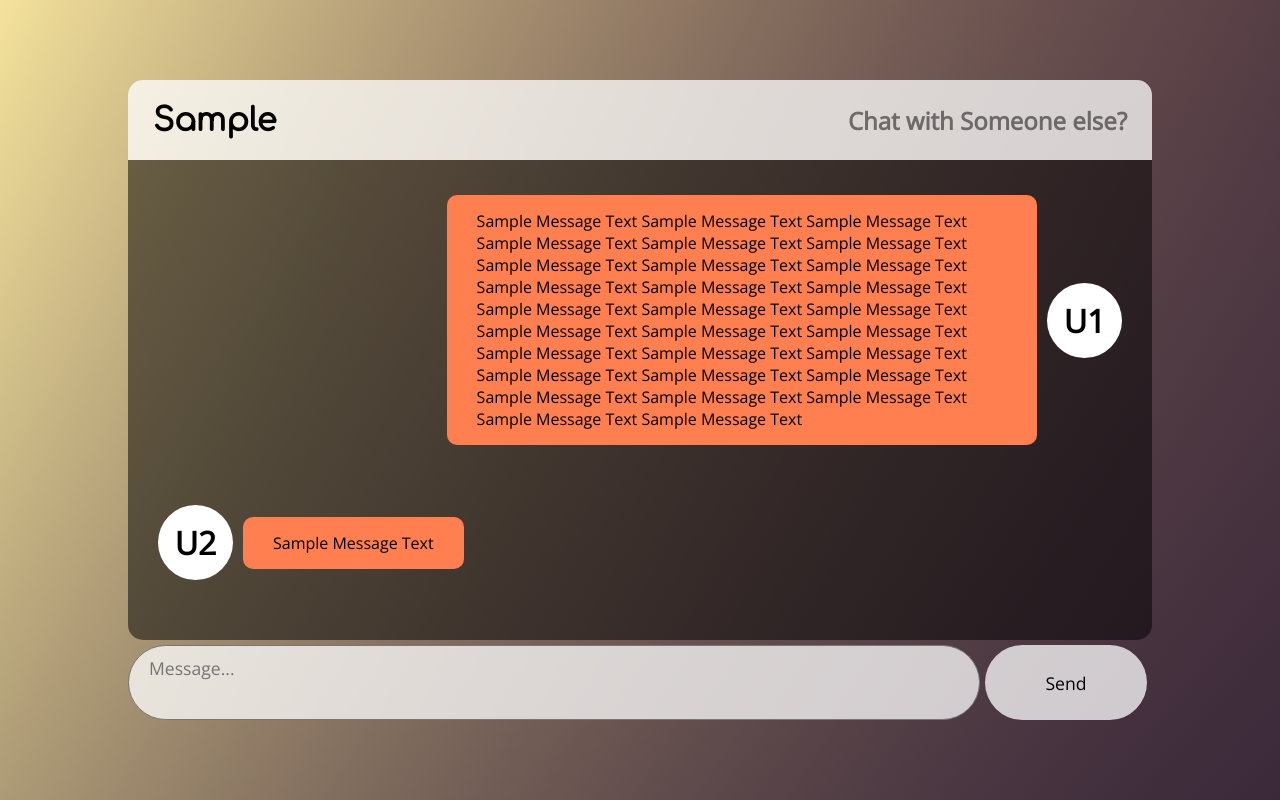
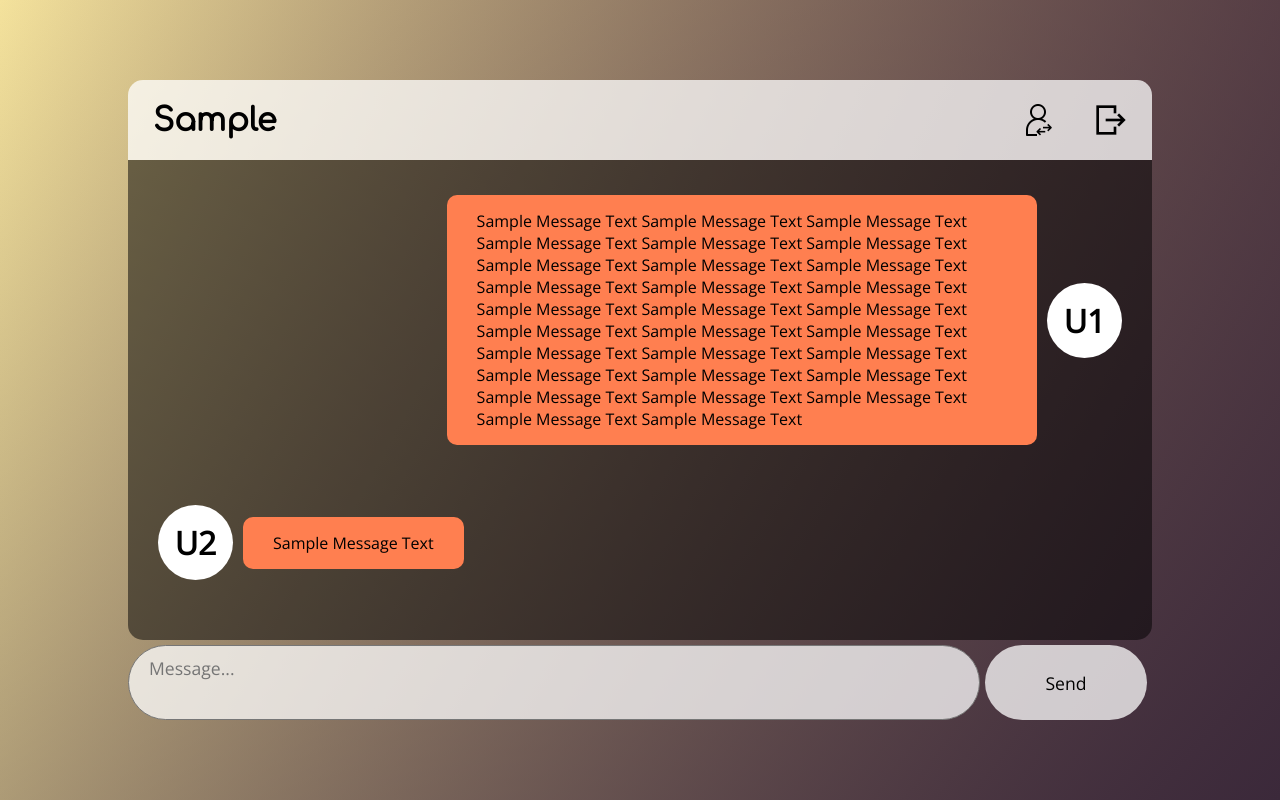
Before and after one commit to RishitSinha/chat-app, a React (Create React App) app: page / in a window 1280 px wide. Both pictures are taken after typing "Sample" into the empty fields and a click on the input "Start Chatting!". Built offline with nearby package versions, Linux system fonts and the light colour scheme.

Commit message:
added icons

```diff
--- a/src/Chat/Chatbox.js
+++ b/src/Chat/Chatbox.js
@@ -14,7 +14,8 @@ export default class Chatbox extends Component{
             <div className="chatbox">
                 <div className="chatHeader">
                     <h1>{this.props.partner}</h1>
-                    <h2 onClick={this.props.breakup}> Chat with Someone else?</h2>
+                    <div className="icon change" title="Chat with Someone Else?" onClick={this.props.breakup}></div>
+                    <div className="icon logout" title="Logout"></div>
                 </div>
                 <MessageBox chatData={this.props.chatData} />
                 <div className="messageInput">
--- a/src/index.css
+++ b/src/index.css
@@ -289,6 +289,31 @@ input[type="submit"]:active{
     cursor: pointer;
 }
 
+.chatHeader .icon{
+    background: yellow;
+    height: 4vh;
+    width: 4vh;
+    position: absolute;
+    cursor: pointer;
+    transition: all 300ms ease;
+}
+
+.chatHeader .icon:hover{
+    transform:scale(1.05);
+}
+
+.icon.logout{
+    right: 25px;
+    background: url(./icon/logout.png) center center no-repeat;
+    background-size: contain;
+}
+
+.icon.change{
+    right: calc( 50px + 6vh );
+    background: url(./icon/change.png) center center no-repeat;
+    background-size: contain;
+}
+
 @media screen and (max-device-width: 480px){
     .loginFormSwitcher{
         width: 100%;
```
Also changed, not shown: src/icon/change.png (added), src/icon/logout.png (added).
